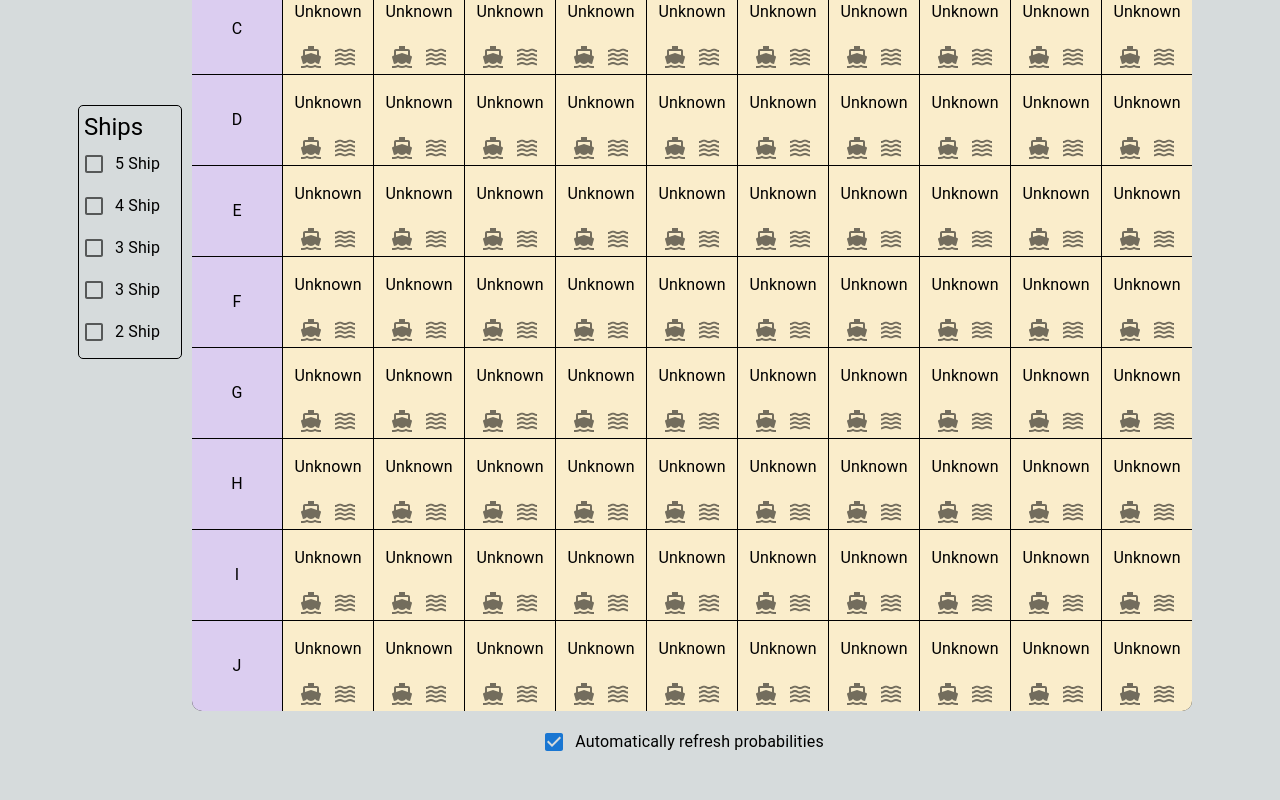
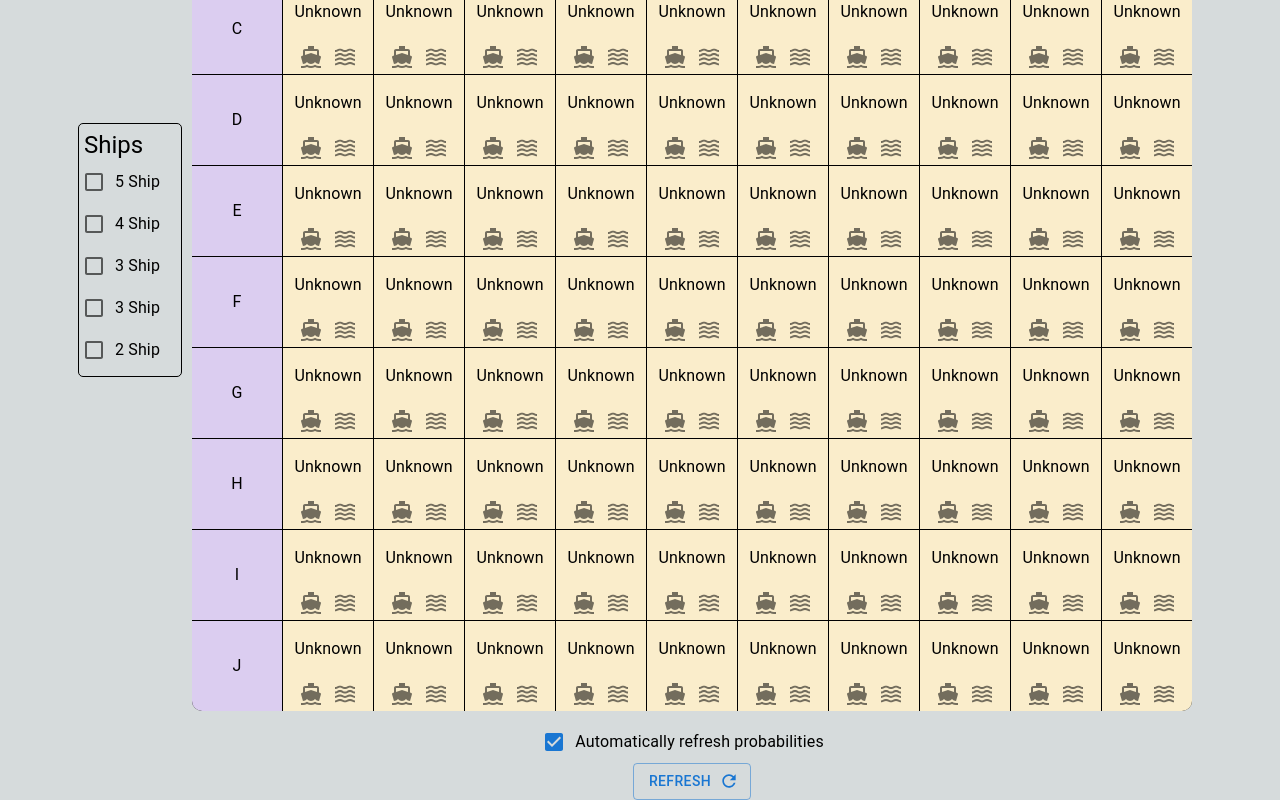
Before and after one commit to jcbyte/battleship-predictor, a Next.js app: page / in a window 1280 px wide. Shown: the part 371-1171 px from the top of the page. Before the commit the page ends 1134 px from the top, so only its background shows below. Built offline with nearby package versions, Linux system fonts and the light colour scheme.

Commit message:
added manual refresh

```diff
--- a/app/page.tsx
+++ b/app/page.tsx
@@ -1,12 +1,13 @@
 "use client";
 
-import { Box, Checkbox, FormControlLabel, IconButton, Typography } from "@mui/material";
+import { Box, Button, Checkbox, FormControlLabel, IconButton, Typography } from "@mui/material";
 
 import { PropsWithChildren, useEffect, useState } from "react";
 
 import ArrowDownwardIcon from "@mui/icons-material/ArrowDownward";
 import ArrowUpwardIcon from "@mui/icons-material/ArrowUpward";
 import DirectionsBoatIcon from "@mui/icons-material/DirectionsBoat";
+import RefreshIcon from "@mui/icons-material/Refresh";
 import UndoIcon from "@mui/icons-material/Undo";
 import WavesIcon from "@mui/icons-material/Waves";
 
@@ -36,9 +37,6 @@ interface BoardShip extends Ship {
 }
 
 type Tile = GameTile | LabelTile;
-
-// TODO remove ships once sunk
-// TODO calculation
 
 const COLUMN_IDENTIFIERS = ["1", "2", "3", "4", "5", "6", "7", "8", "9", "10", "11", "12"];
 const ROW_INDENTIFIERS = ["A", "B", "C", "D", "E", "F", "G", "H", "I", "J", "K", "L"];
@@ -215,6 +213,7 @@ export default function Home() {
 				var probability = 0;
 				ships.forEach((ship) => {
 					console.log(ship);
+					// TODO
 				});
 			}
 		}
@@ -322,6 +321,15 @@ export default function Home() {
 							}
 							label="Automatically refresh probabilities"
 						/>
+						<Button
+							variant="outlined"
+							endIcon={<RefreshIcon />}
+							onClick={() => {
+								calculateProbabilities(board);
+							}}
+						>
+							Refresh
+						</Button>
 					</Box>
 				</Box>
 			</Box>
```
